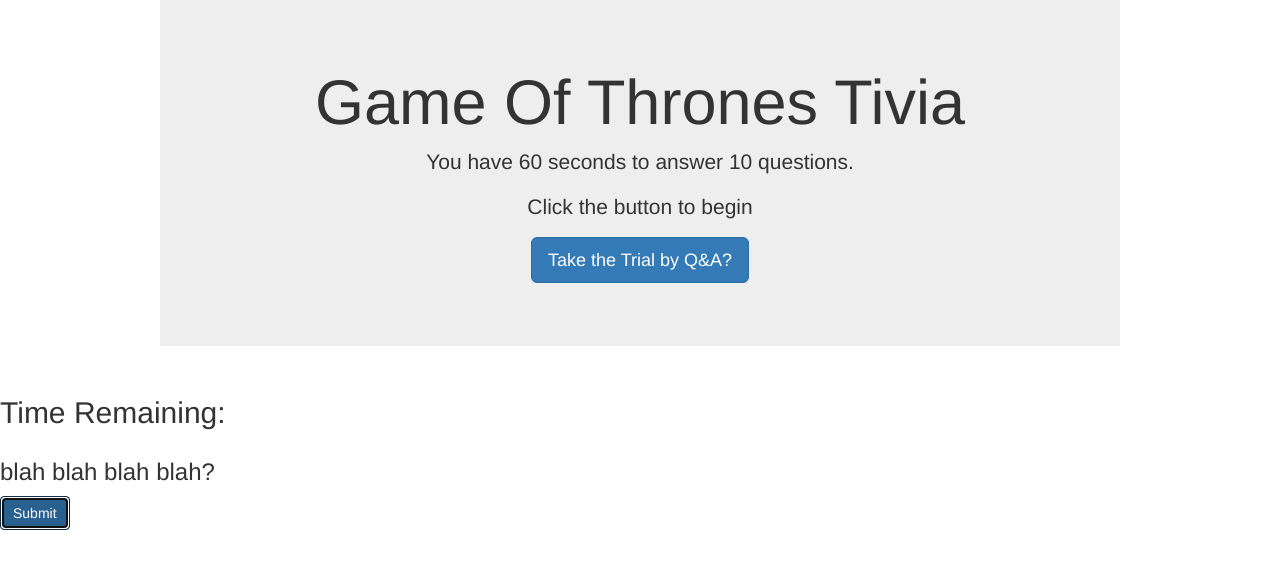
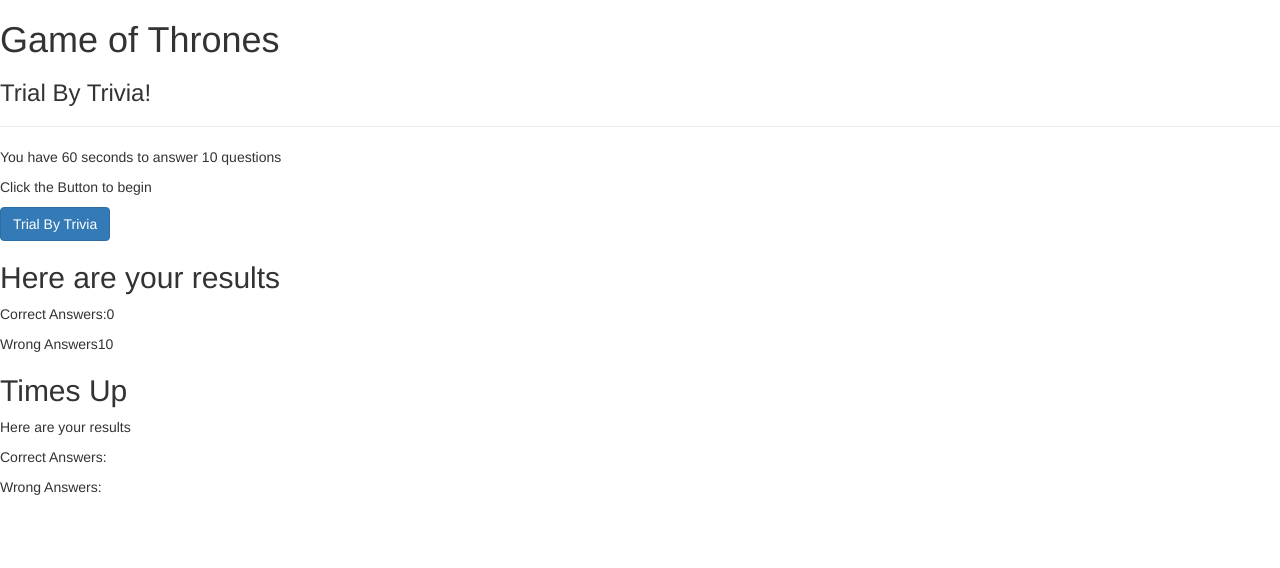
Before and after one commit to ogesour/TriviaGame, a plain HTML site: page index.html in a window 1280 px wide. Both pictures are taken after a click on the button "Submit". Drawn offline with nearby package versions, Linux system fonts and the light colour scheme.

Commit message:
finished js/html

```diff
--- a/assets/javascript/app.js
+++ b/assets/javascript/app.js
@@ -1,18 +1,158 @@
+
+//object containing all the questions w/ answers
+var questions = [{
+            ques: "What is the name of Jon's direwolf?",
+            ans: ["Hans", "Sean", "Joe", "Ghost"],
+            name: "direwolf",
+            correct: "Ghost",
+            divClass: ".ghost"
+        },
+        {
+            ques: "Which name is given to the bastards of The Reach?",
+            ans: ["Flowers", "Boys", "Unwanted", "jquery"],
+            name: "bastards",
+            correct: "Flowers",
+            divClass: ".flowers"
+        },
+        {
+            ques: "Which House is a direct vassal of House Baratheon of King's Landing?",
+            ans: ["Stark", "Stokeworth", "Tanksley", "Roshan"],
+            name: "baratheon",
+            correct: "Stokeworth",
+            divClass: ".house"
+        },
+        {
+            ques: " In the first episode, King Robert Baratheon says 'In my dreams, I kill him every night.' To whom is the King referring and why?",
+            ans: ["Joe", "Hans", "Rheagar Targaryen", "Sean"],
+            name: "Robert",
+            correct: "Rheagar Targaryen",
+            divClass: ".rheagar"
+        },
+        {
+            ques: " At Hoster Tully's funeral, who shot the burning arrow that hit its mark?",
+            ans: ["Brynden Tully", "Jon Snow", "Rheagar Targaryen", "Littlefinger"],
+            name: "brynden",
+            correct: "Brynden Tully",
+            divClass: ".arrow"
+        },
+        {
+            ques: " Who is king of Westeros when the the series begins?",
+            ans: ["Robert Baratheon", "Jon Snow", "Geoffrey Baratheon", "YOU"],
+            name: "robert",
+            correct: "Robert Baratheon",
+            divClass: ".king"
+        },
+        {
+            ques: " What is the name of the continent on which most of the action of Game of Thrones' takes place?",
+            ans: ["Westeros", "Africa", "North America", "Asia"],
+            name: "westeros",
+            correct: "Westeros",
+            divClass: ".westeros"
+        },
+        {
+            ques: "What noble house is Catelyn Stark from?",
+            ans: ["House Targaryen", "House Tully", "House Tyrell", "House Stark"],
+            name: "tully",
+            correct: "House Tully",
+            divClass: ".tully"
+        },
+        {
+            ques: "Why could Jon leave the Night's Watch, since his vows were for life?",
+            ans: ["Loop Hole", "He felt like it", "Just Cause", "He Died"],
+            name: "died",
+            correct: "He Died",
+            divClass: ".died"
+        },
+        {
+            ques: " How many fingertips did Stannis Baratheon chop off of Davos' hand(s)?",
+            ans: ["2", "3", "4", "5"],
+            name: "four",
+            correct: "4",
+            divClass: ".four"
+        }
+
+    ]
+    console.log(questions);
+//End of  questions
+
+var labels = ["first", "second", "third", "forth"];
+//click to start
+var startGame = $("#start-btn").on('click', function(){
+    $(this).parent().hide();
+    $('.container').show();
+    countdown(60);
+    questionDisplay();
+});
+
+// display the 10 questions
+var questionDisplay = function(){
+    $(".questions :not('#sub-but')").empty();
+
+    for (var i = 0; i < 10; i++){
+        $('.questions').prepend('<div class="' + questions[i].name + '"></div>');
+        $(questions[i].divClass).append('<div class="quest-title">' + questions[i].ques + '</div>');
+
+        for (var j = 0; j <= 3; j++) {
+            $(questions[i].divClass).append('<input type="radio" name="' + questions[i].name + '" value="' + questions[i].ans[j] + '"/><label for="' + labels[j] + '">' + questions[i].ans[j] + '</label>');
+        }
+        $('questions').prepend('<hr />');
+    }
+}
+
+//countown
+var countdown = function(seconds){
+
+    var timer = setInterval(function(){
+        seconds = seconds -1;
+        $('#time-remain').html(seconds);
+
+        if(seconds <= 0) {
+            $('.container').fadeOut(500);
+            var correctAnswer = 0;
+            var wrongAnswer = 0;
+            var unAnswered = 0;
+
+            for (var i = 0; i < 10; i++){
+                if($('input:radio[name="' + questions[i].name + '"]:checked').val() === questions[i].correct){
+                    correctAnswer++;
+                }else{
+                    wrongAnswer++;
+                };
+            }
+            $('#correctNoTime').append(correctAnswer);
+            $('#wrongNoTime').append(wrongAnswer);
+            $('#timesUp').fadeIn(1000).show();
+            clearInterval(timer);
+            return;
+        }
+    }, 1000);
+
+    $('#sub-but').on('click', function(){
+        clearInterval(timer);
+    })
+};
+
+var gradeTest = $('#sub-but').on('click', function(){
+
+    var correctAnswer = 0;
+    var wrongAnswer = 0;
+    var unAnswered = 0;
+
+    for(var i = 0; i<10; i++){
+        if ($('input:radio[name="' + questions[i].name + '"]:checked').val() === questions[i].correct){
+            correctAnswer++
+        }else{
+            wrongAnswer++;
+        };
+
+    };
+
+    countdown();
+    $('.container').fadeOut(500);
+    $('#answers').show();
+    $('#correct').append(correctAnswer);
+    $('#wrongs').append(wrongAnswer);
 
 
-//function to start the game
-var startGame = $("#start-btn").on("click", function(){
-    $(this).parent().hide();
-    $(".container").show();
-    countdown(60);
-    questionDisplay();
-})
 
-var questionDisplay = function(){
-    $(".questioins").empty();
-    for(var i = 0; i <= 10; i++){
-        $(".questions").prepend('<div class="' + questions[i].name + '"></div');
-
-
-    }
-}
+});
--- a/index.html
+++ b/index.html
@@ -6,37 +6,49 @@
     <meta http-equiv="X-UA-Compatible" content="ie=edge">
     <link rel="stylesheet" href="assets/css/style.css">
     <link rel="stylesheet" href="https://maxcdn.bootstrapcdn.com/bootstrap/3.3.7/css/bootstrap.min.css" integrity="sha384-BVYiiSIFeK1dGmJRAkycuHAHRg32OmUcww7on3RYdg4Va+PmSTsz/K68vbdEjh4u" crossorigin="anonymous">
+    <script src="https://code.jquery.com/jquery-3.2.1.min.js" integrity="sha256-hwg4gsxgFZhOsEEamdOYGBf13FyQuiTwlAQgxVSNgt4=" crossorigin="anonymous"></script>
     <title>GOT Trivia</title>
 </head>
-<body >
-<div class="contianer">
 
-    <div class="row">
-        <div class="col-md-12">
-            <div class="jumbotron">
-                <h1>Game Of Thrones Tivia</h1>
-                <p>You have 60 seconds to answer 10 questions.
-                </p>
-                <p>Click the button to begin</p>
-                <p><a class="btn btn-primary btn-lg" href="#" role="button">Take the Trial by Q&A?</a>
-                </p>
-             </div>
+<body>
+    <div id="begin">
+        <div class="beginBox">
+            <h1>Game of Thrones</h1>
+            <h3>Trial By Trivia!</h3>
+            <hr />
+            <p>You have 60 seconds to answer 10 questions</p>
+            <p>Click the Button to begin</p>
+            <button type="button" id="start-btn" class="btn btn-primary black-background white">Trial By Trivia</button>
         </div>
     </div>
 
-    <div class="row" class="mainContent">
-        <div class="col-md-12">
-            <h2 id="timeRemain">Time Remaining:</h2>
+    <div id="answers">
+        <div class="answerBox">
+            <h2>Here are your results</h2>
+            <p id="correct">Correct Answers:</p>
+            <p id="wrongs">Wrong Answers</p>
         </div>
     </div>
 
-    <div class="row" class="mainContent">
-        <div class="col-md-12"><h3>blah blah blah blah?</h3>
+    <div id="timesUp">
+        <div class="wrongBox">
+            <h2 class="up">Times Up</h2>
+            <p>Here are your results</p>
+            <p id="correctNoTime">Correct Answers:</p>
+            <p id="wrongNoTime">Wrong Answers:</p>
         </div>
     </div>
-    <div class="questions">
-        <button type="button" class="btn btn-primary black-background white" id="sub-but">Submit</button>
+
+    <div class="container">
+     <header>Game Of Thrones Trivia</header>
+        <div class="row timeRemain">Time Remaining
+            <div id="time-remain">60</div>
+        </div>
+
+        <div class="questions">
+            <button type="button" class="btn btn-primary black-background white" id="sub-but">Submit</button>
+        </div>
     </div>
-</div>
+    <script src="assets/javascript/app.js"></script>
 </body>
 </html>
```
